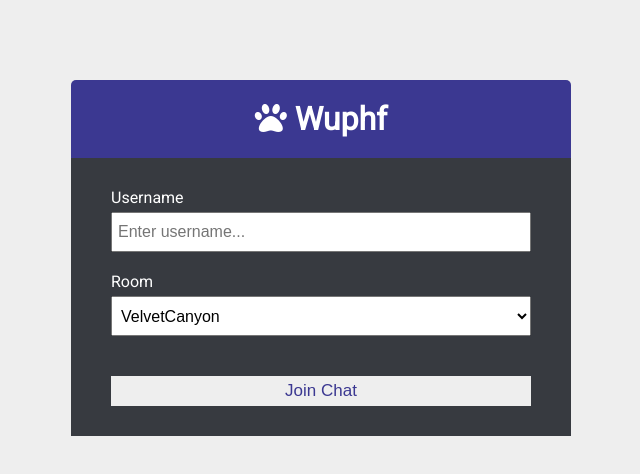
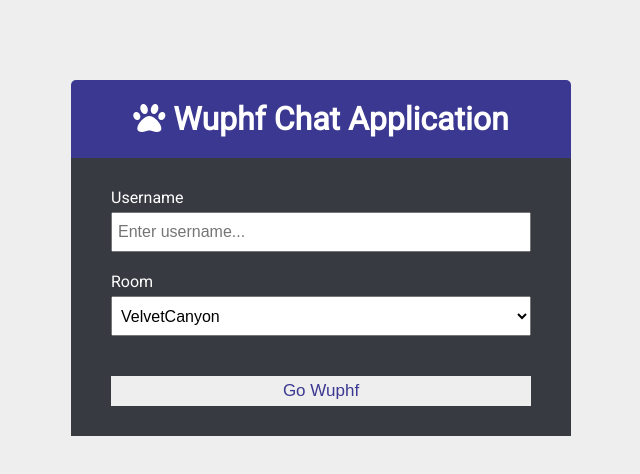
Before and after one commit to anirudh711/wuphf, a website: page public/index.html in a window 1280 px wide. Shown: the whole page, without its empty margins (319-959 px from the left). Drawn offline with Linux system fonts and the light colour scheme.

Commit message:
actionss check

```diff
--- a/public/index.html
+++ b/public/index.html
@@ -16,7 +16,7 @@
 	<body>
 		<div class="join-container">
 			<header class="join-header">
-				<h1><i class="fas fa-paw"></i> Wuphf</h1>
+				<h1><i class="fas fa-paw"></i> Wuphf Chat Application</h1>
 			</header>
 			<main class="join-main">
 				<form action="chat.html">
@@ -38,7 +38,7 @@
 							<option value="FullScopeJedi">FullScopeJedi</option>
 						</select>
 					</div>
-					<button type="submit" class="btn">Join Chat</button>
+					<button type="submit" class="btn">Go Wuphf</button>
 				</form>
 			</main>
 		</div>
```
